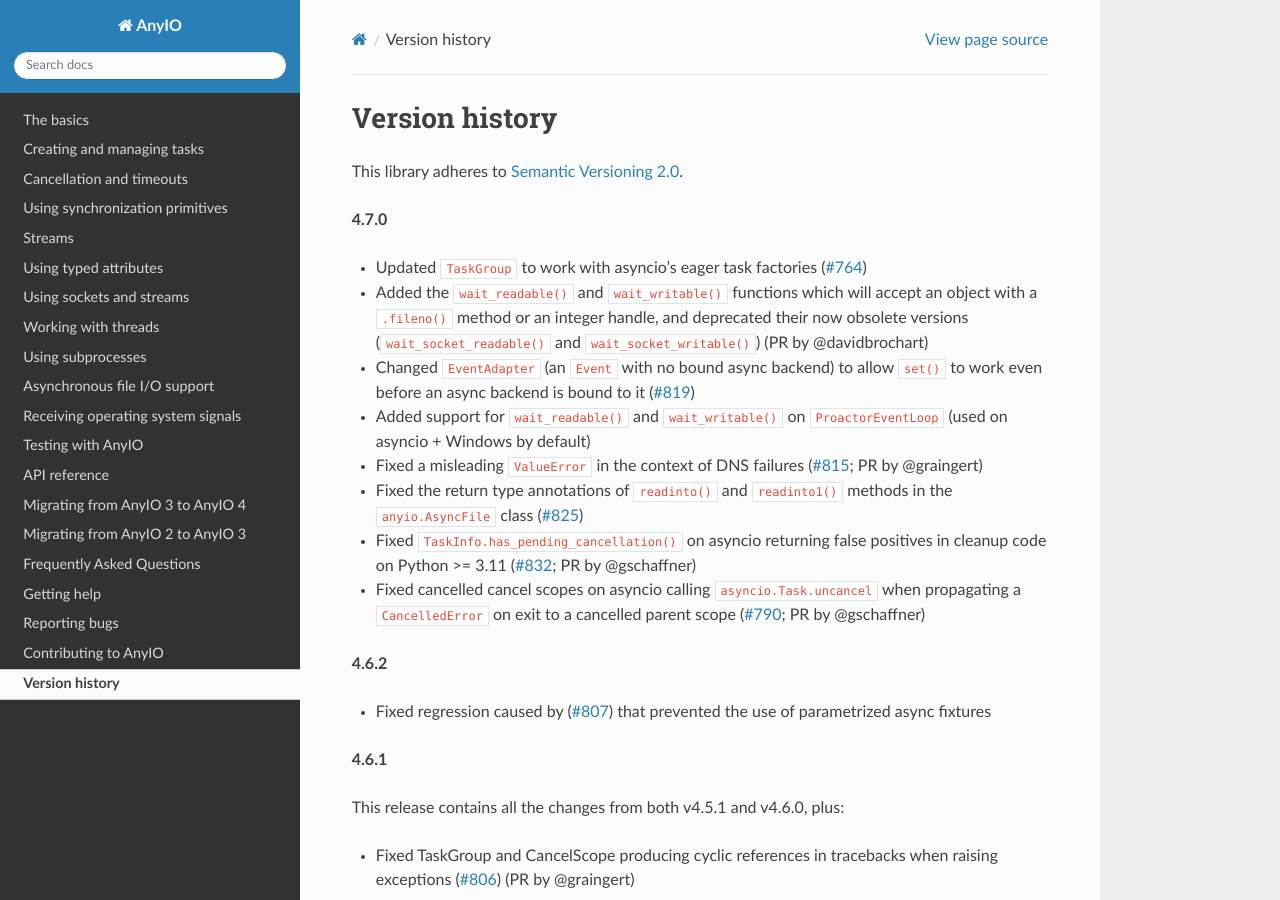
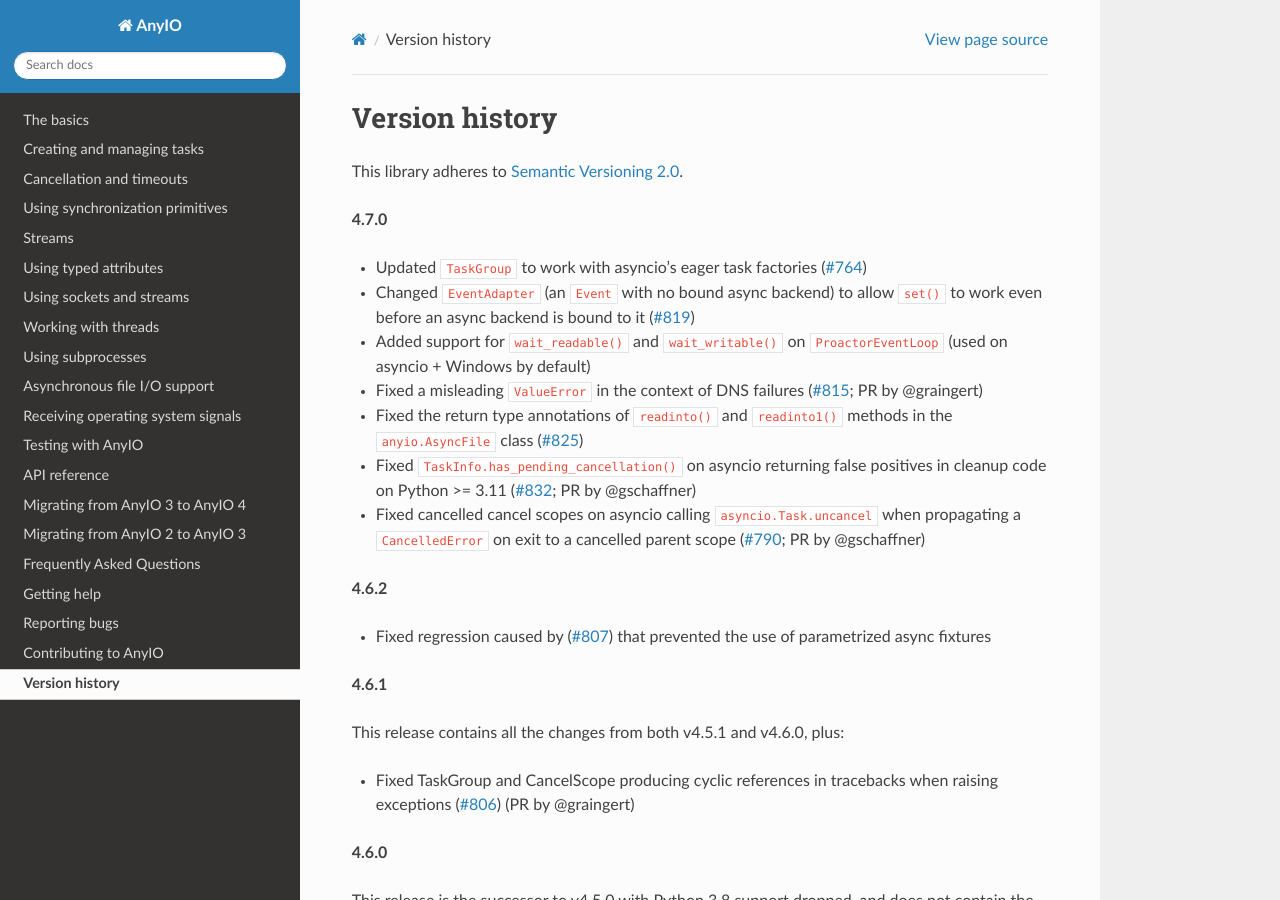
Before and after one commit to agronholm/anyio, a Sphinx documentation site: the page built from docs/versionhistory.rst, in a window 1280 px wide and 900 px high. Built offline with Sphinx 7.4.7 and the Read the Docs theme 3.1.0, drawn with Linux system fonts in a browser that asks for light colours; the version number could not be read and is left out.

Commit message:
Removed unwarranted changelog entry

```diff
--- a/docs/versionhistory.rst
+++ b/docs/versionhistory.rst
@@ -7,10 +7,6 @@
 
 - Updated ``TaskGroup`` to work with asyncio's eager task factories
   (`#764 <https://github.com/agronholm/anyio/issues/764>`_)
-- Added the ``wait_readable()`` and ``wait_writable()`` functions which will accept
-  an object with a ``.fileno()`` method or an integer handle, and deprecated
-  their now obsolete versions (``wait_socket_readable()`` and
-  ``wait_socket_writable()``) (PR by @davidbrochart)
 - Changed ``EventAdapter`` (an ``Event`` with no bound async backend) to allow ``set()``
   to work even before an async backend is bound to it
   (`#819 <https://github.com/agronholm/anyio/issues/819>`_)
```
